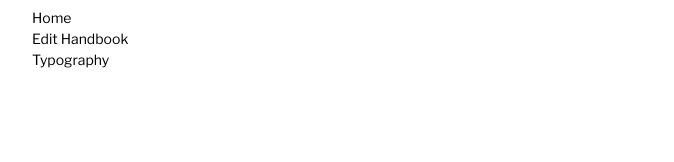
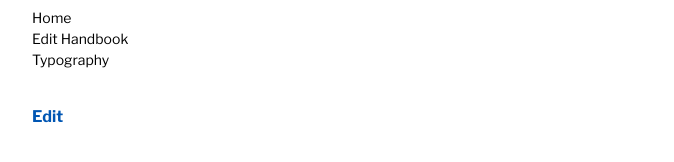
Before and after one commit to brooklynrail/handbook, a Jekyll site: the page built from index.md, in a window 1280 px wide. Shown: the part 320-482 px from the top of the page, without its empty margins (53-727 px from the left). Built offline with Jekyll 4.4.1, drawn with Linux system fonts in a browser that asks for light colours; our own code applies the rules of GitHub Pages for plain Markdown files.

Commit message:
added edit link

```diff
--- a/_includes/footer.html
+++ b/_includes/footer.html
@@ -1,4 +1,9 @@
-<footer class="w-100 pa3 bg-light-green">
-
-
+<footer>
+  <div class="container">
+    <div class="row">
+      <div class="col">
+        <p><a href="https://github.com/{{ site.github.organization }}/{{ site.github.repository }}/edit/{{ site.github.default_branch }}/{{ page.path }}"><strong>Edit</strong></a></p>
+      </div>
+    </div>
+  </div>
 </footer>
```
